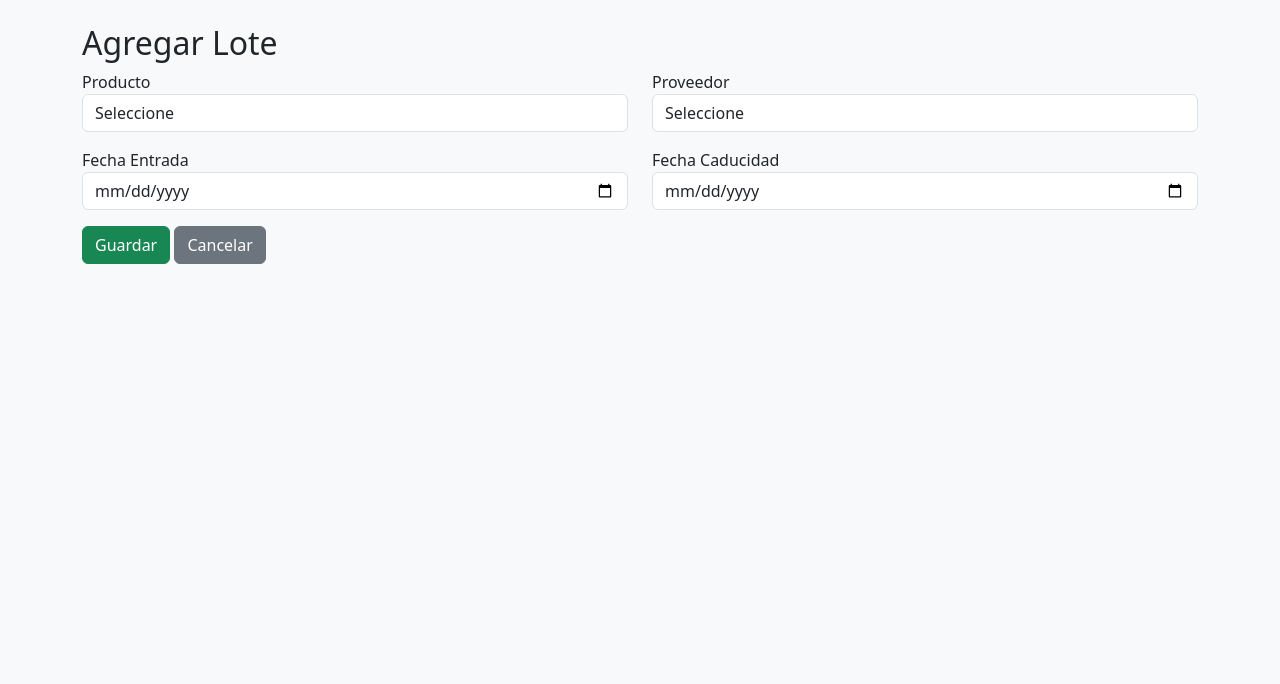
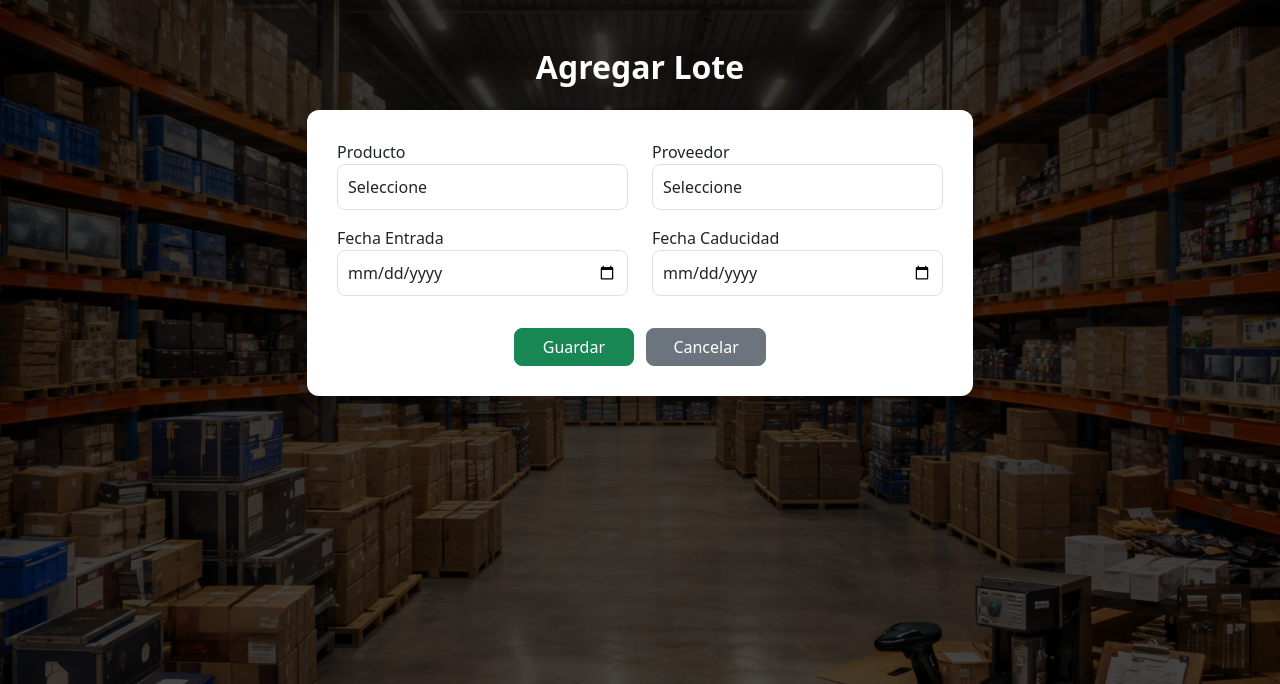
Before and after one commit to Nathael12/almacen, a PHP site: page /agregar_lote.php in a window 1280 px wide. Shown: the top 684 px of the page. Run offline with PHP 8.4, Linux system fonts and the light colour scheme; data comes from the database, SQL or seed files in the repository.

Commit message:
Cambios en agregar lote y editar lote con css

```diff
--- a/agregar_lote.php
+++ b/agregar_lote.php
@@ -35,18 +35,29 @@
 <!DOCTYPE html>
 <html lang="es">
 <head>
+
 <meta charset="UTF-8">
 <title>Agregar Lote</title>
+
+<!-- Bootstrap -->
 <link rel="stylesheet" href="css/bootstrap.min.css">
+
+<!-- CSS -->
+<link rel="stylesheet" href="css/editarLote.css">
+
 </head>
 
-<body class="bg-light">
+<body>
 
-<div class="container py-4">
+<div class="container py-5 d-flex justify-content-center">
+
+<div class="form-wrapper">
 
 <div class="titulo-contenedor">
-    <h2>Agregar Lote</h2>
+<h2 class="text-center mb-4">Agregar Lote</h2>
 </div>
+
+<div class="form-container">
 
 <form method="POST">
 
@@ -55,12 +66,15 @@
 <div class="col-md-6 mb-3">
 <label>Producto</label>
 <select name="producto_id" class="form-control" required>
+
 <option value="">Seleccione</option>
 
 <?php while($p = $productos->fetch_assoc()): ?>
+
 <option value="<?= $p['id_producto'] ?>">
 <?= $p['nombre_comercial'] ?>
 </option>
+
 <?php endwhile; ?>
 
 </select>
@@ -69,12 +83,15 @@
 <div class="col-md-6 mb-3">
 <label>Proveedor</label>
 <select name="proveedor_id" class="form-control" required>
+
 <option value="">Seleccione</option>
 
 <?php while($pr = $proveedores->fetch_assoc()): ?>
+
 <option value="<?= $pr['id_proveedor'] ?>">
 <?= $pr['nombre'] ?>
 </option>
+
 <?php endwhile; ?>
 
 </select>
@@ -92,10 +109,23 @@
 
 </div>
 
-<button type="submit" class="btn btn-success">Guardar</button>
-<a href="lotes.php" class="btn btn-secondary">Cancelar</a>
+<div class="text-center mt-3">
+
+<button type="submit" class="btn btn-success me-2">
+Guardar
+</button>
+
+<a href="lotes.php" class="btn btn-secondary">
+Cancelar
+</a>
+
+</div>
 
 </form>
+
 </div>
+</div>
+</div>
+
 </body>
 </html>
--- /dev/null
+++ b/css/editarLote.css
@@ -0,0 +1,35 @@
+body {
+    background-image: linear-gradient(rgba(0,0,0,0.8), rgba(0,0,0,0.7)), url('../imagenes/editarLote.jpeg');
+    background-size: cover;
+    background-repeat: no-repeat;
+    background-position: center;
+    background-attachment: fixed;
+}
+
+
+
+/* Estilo del título */
+h2{
+color:white;
+font-weight:600;
+}
+
+/* Contenedor del formulario */
+.form-container{
+max-width:750px;
+margin:auto;
+background:white;
+padding:30px;
+border-radius:12px;
+box-shadow:0 10px 25px rgba(0,0,0,0.3);
+}
+/* Inputs del formulario */
+.form-control{
+border-radius:8px;
+padding:10px;
+}
+/* Botones */
+.btn{
+border-radius:8px;
+min-width:120px;
+}
--- a/index.php
+++ b/index.php
@@ -46,7 +46,7 @@
                 <div class="col-md-4 mb-4">
                     <div class="card shadow h-100">
                         <div class="card-body text-center">
-                            <h4>Registros</h4>
+                            <h4>Historial de Registros</h4>
                             <img src="imagenes/registro.png" alt="registro" class="img-fluid mb-3" style="max-height: 100px;">
                             <p>.</p>
                             <a href="registro.php" class="btn btn-danger w-100">Entrar</a>
```
Also changed, not shown: css/agregarLote.css (added, +36 -0 lines), css/editarProducto.css (+12 -0 lines), editar_lote.php (+55 -9 lines), imagenes/editarLote.jpeg (added).
